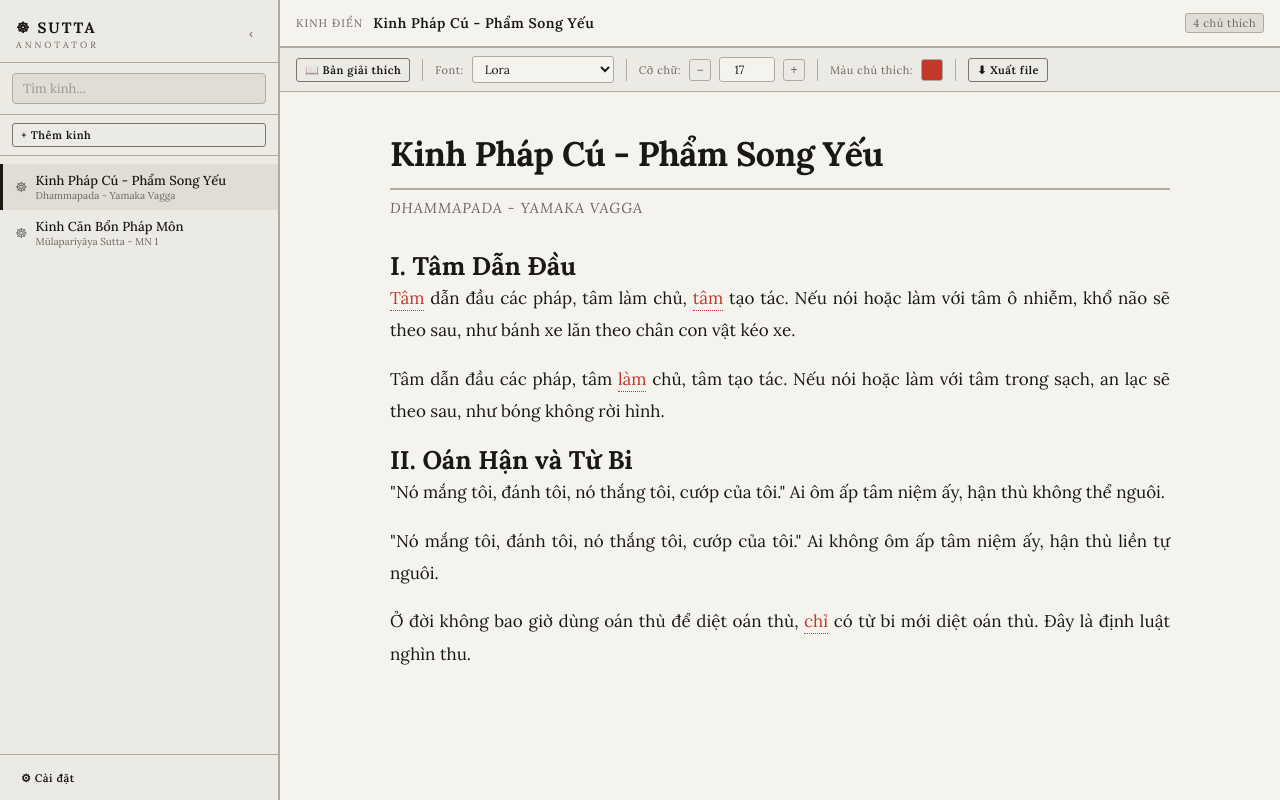
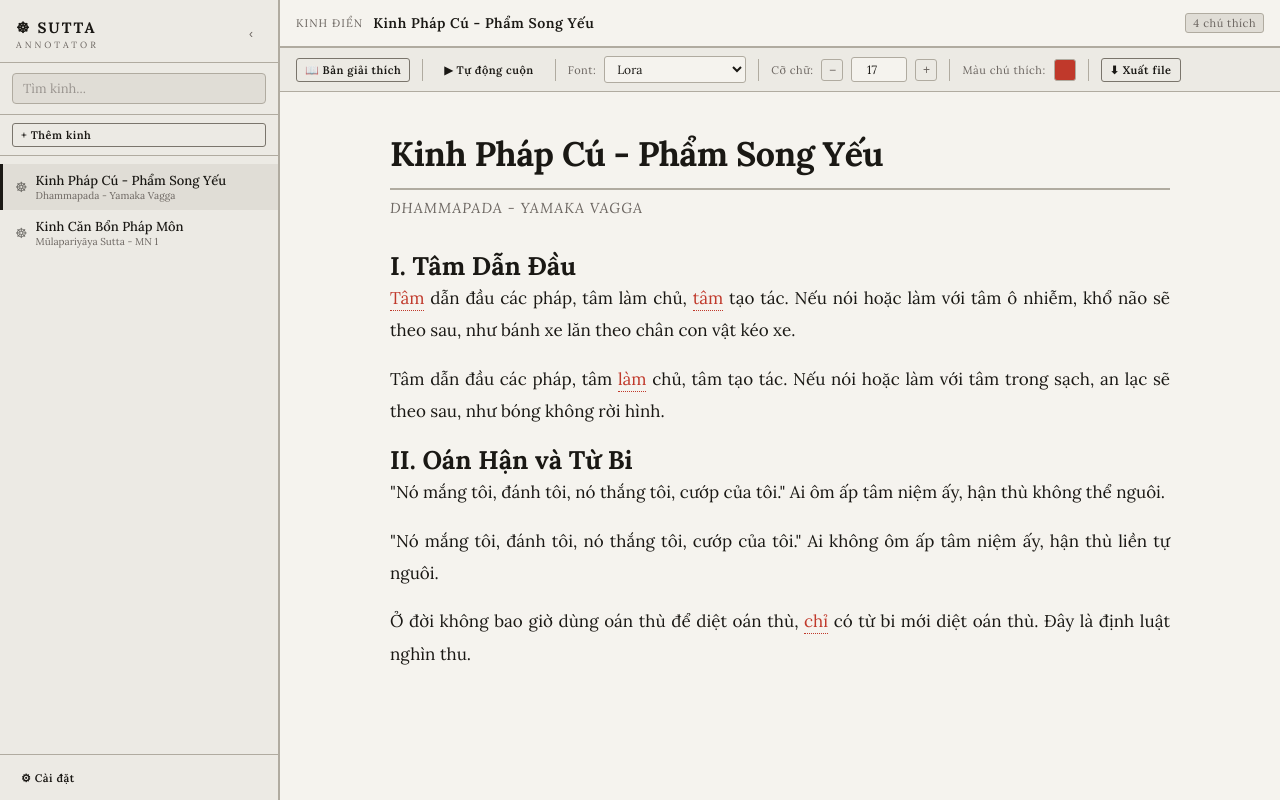
Before and after one commit to tthanhvu002sgu/sutta, a React (Vite) app: page / in a window 1280 px wide. Built offline with nearby package versions, Linux system fonts and the light colour scheme; a web font is replaced by a local one.

Commit message:
auto scroll

```diff
--- a/src/App.jsx
+++ b/src/App.jsx
@@ -6,7 +6,7 @@ import Settings from './components/Settings';
 import UploadModal from './components/UploadModal';
 
 function AppShell() {
-  const { activeSutta, view, annotationMode, setAnnotationMode, settings, updateSetting, showSummary, setShowSummary } = useApp();
+  const { activeSutta, view, annotationMode, setAnnotationMode, settings, updateSetting, showSummary, setShowSummary, autoScroll, setAutoScroll, autoScrollSpeed, setAutoScrollSpeed } = useApp();
   const [showUpload, setShowUpload] = useState(false);
   const [rightSidebarWidth, setRightSidebarWidth] = useState(300);
   const [showExportMenu, setShowExportMenu] = useState(false);
@@ -232,6 +232,31 @@ function AppShell() {
 
             <div className="toolbar-sep" />
 
+            <button
+              className={`btn btn-sm ${autoScroll ? 'btn-primary' : 'btn-ghost'}`}
+              onClick={() => setAutoScroll(!autoScroll)}
+              title="Tự động cuộn trang"
+            >
+              {autoScroll ? '⏸ Dừng cuộn' : '▶ Tự động cuộn'}
+            </button>
+
+            {autoScroll && (
+              <div style={{ display: 'flex', alignItems: 'center', gap: 4 }}>
+                <span className="toolbar-label">Tốc độ:</span>
+                <input
+                  type="range"
+                  min="0.5"
+                  max="10"
+                  step="0.5"
+                  value={autoScrollSpeed}
+                  onChange={(e) => setAutoScrollSpeed(Number(e.target.value))}
+                  style={{ width: 60 }}
+                />
+              </div>
+            )}
+
+            <div className="toolbar-sep" />
+
             <span className="toolbar-label">Font:</span>
             <select
               className="select-input"
--- a/src/components/SuttaReader.jsx
+++ b/src/components/SuttaReader.jsx
@@ -503,12 +503,42 @@ function FullEditor({ sutta, annotationMode, onShowPopup, onShowTooltip, updateS
 }
 
 export default function SuttaReader({ sutta }) {
-  const { annotationMode, updateSutta, settings, removeAnnotation, showSummary, setShowSummary } = useApp();
+  const { annotationMode, updateSutta, settings, removeAnnotation, showSummary, setShowSummary, autoScroll, setAutoScroll, autoScrollSpeed } = useApp();
   const [tooltip, setTooltip] = useState(null);
   const [popup, setPopup] = useState(null);
   const [isEditingSummary, setIsEditingSummary] = useState(false);
   const [isMobile, setIsMobile] = useState(window.innerWidth <= 768);
   const [findReplace, setFindReplace] = useState({ visible: false, findText: '', focusReplace: false });
+  const scrollAreaRef = useRef();
+
+  useEffect(() => {
+    let animationFrameId;
+    let lastTime = performance.now();
+
+    const scrollLoop = (time) => {
+      if (autoScroll && scrollAreaRef.current) {
+        const delta = time - lastTime;
+        // Speed scaling: 1 = ~10px/s, 5 = ~50px/s, etc.
+        const scrollAmount = (autoScrollSpeed * 20 * delta) / 1000;
+
+        scrollAreaRef.current.scrollTop += scrollAmount;
+
+        // Auto-stop when reached bottom
+        if (scrollAreaRef.current.scrollTop + scrollAreaRef.current.clientHeight >= scrollAreaRef.current.scrollHeight - 1) {
+          setAutoScroll(false);
+        }
+      }
+      lastTime = time;
+      animationFrameId = requestAnimationFrame(scrollLoop);
+    };
+
+    if (autoScroll) {
+      lastTime = performance.now();
+      animationFrameId = requestAnimationFrame(scrollLoop);
+    }
+
+    return () => cancelAnimationFrame(animationFrameId);
+  }, [autoScroll, autoScrollSpeed, setAutoScroll]);
 
   const handleOpenFindReplace = useCallback((text, focusReplace) => {
     setFindReplace(prev => ({
@@ -588,7 +618,7 @@ export default function SuttaReader({ sutta }) {
   }, []);
 
   return (
-    <div className="editor-area" onClick={() => {}} style={{ position: 'relative' }}>
+    <div className="editor-area" onClick={() => {}} style={{ position: 'relative' }} ref={scrollAreaRef}>
       {findReplace.visible && (
         <FindReplaceBar
           findText={findReplace.findText}
--- a/src/context/AppContext.jsx
+++ b/src/context/AppContext.jsx
@@ -21,6 +21,8 @@ export function AppProvider({ children }) {
   const [annotationMode, setAnnotationMode] = useState(false);
   const [showSummary, setShowSummary] = useState(false);
   const [settings, setSettings] = useState(DEFAULT_SETTINGS);
+  const [autoScroll, setAutoScroll] = useState(false);
+  const [autoScrollSpeed, setAutoScrollSpeed] = useState(1);
 
   // Initial load
   useEffect(() => {
@@ -196,6 +198,8 @@ export function AppProvider({ children }) {
       view, setView,
       annotationMode, setAnnotationMode,
       showSummary, setShowSummary,
+      autoScroll, setAutoScroll,
+      autoScrollSpeed, setAutoScrollSpeed,
       settings, updateSetting,
       addSutta, deleteSutta, updateSutta,
       addAnnotation, removeAnnotation,
```
